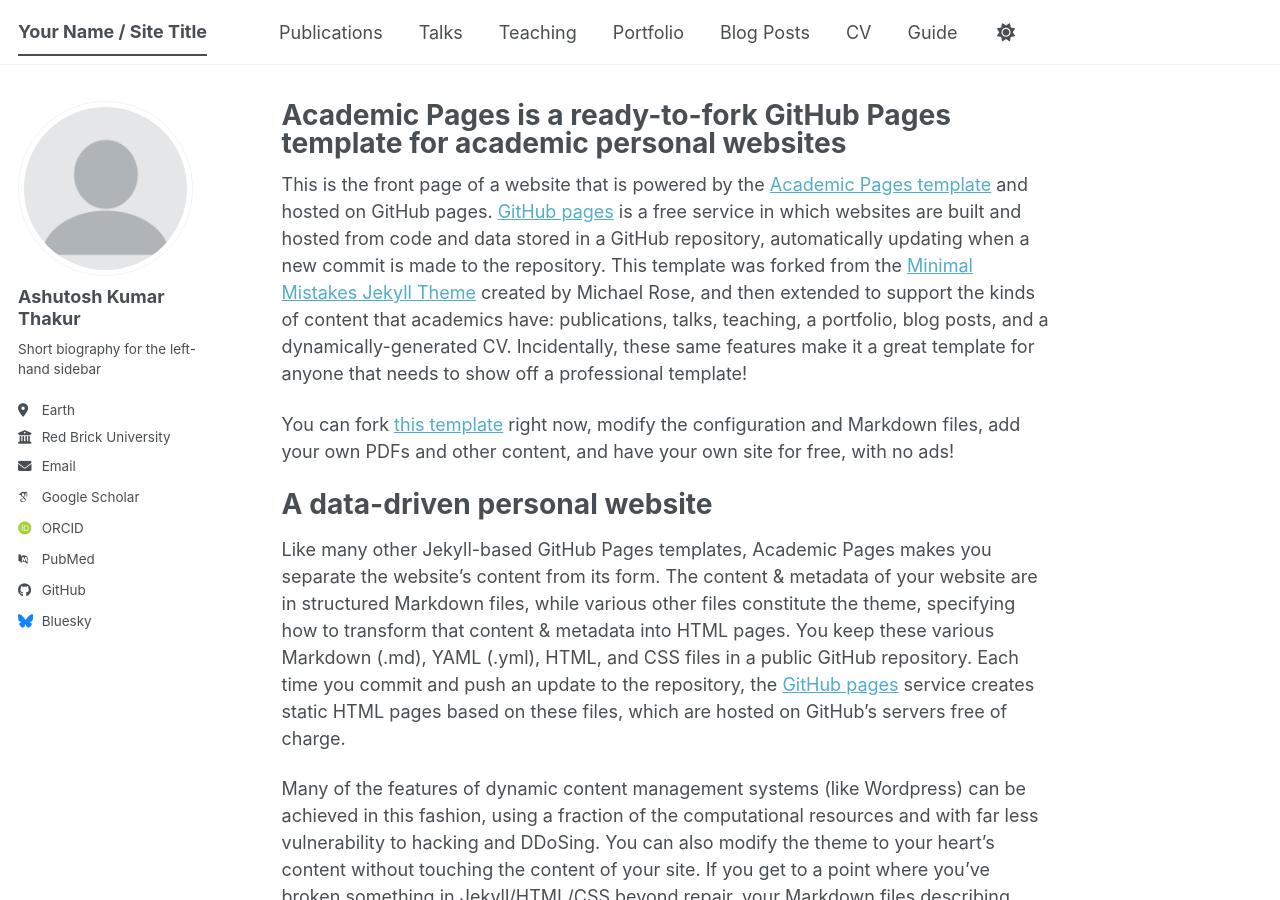
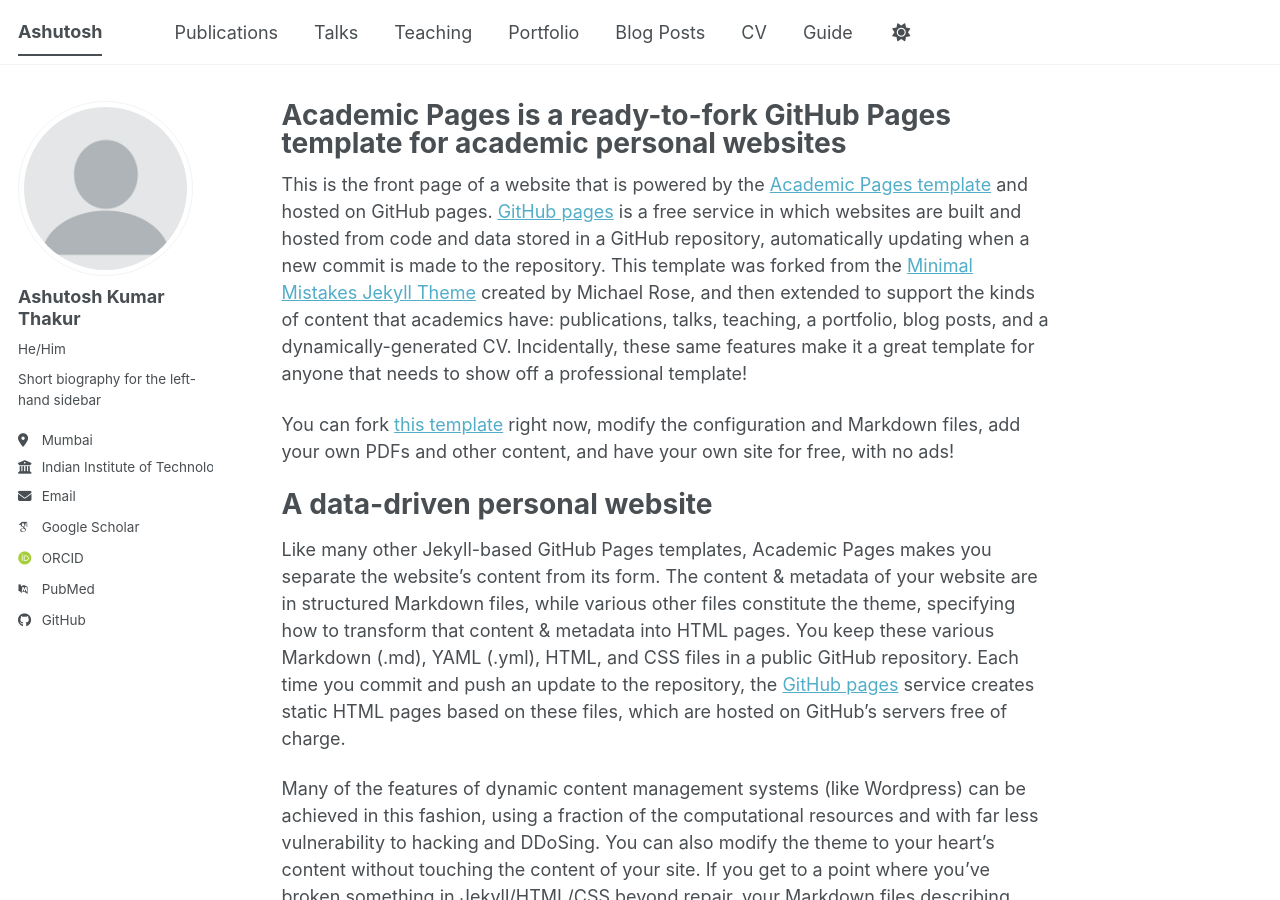
Before and after one commit to Ashu994/Ashu994.github.io, a Jekyll site: the page built from _pages/about.md, in a window 1280 px wide and 900 px high. Built offline with Jekyll 4.4.1, drawn with Linux system fonts in a browser that asks for light colours; some web fonts are replaced; a script bundle is joined from its source files by our own code; library files that are not in the unit come from our copies.

Commit message:
Update _config.yml

```diff
--- a/_config.yml
+++ b/_config.yml
@@ -9,7 +9,7 @@
 # Basic Site Settings
 locale                   : "en-US"
 site_theme               : "default" # The available themes options are "default", "air", "sunrise", "mint", "dirt" and "contrast"
-title                    : "Your Name / Site Title"
+title                    : "Ashutosh"
 title_separator          : "-"
 name                     : &name "Your Name"
 description              : &description "Your Name's academic portfolio"   # Update this with a general description of your site, this is the default if not overridden by a page
@@ -25,12 +25,12 @@
   # Biographic information
   avatar           : "profile.png"
   name             : "Ashutosh Kumar Thakur"
-  pronouns         : # example: "she/her"
+  pronouns         : "He/Him"
   bio              : "Short biography for the left-hand sidebar"
-  location         : "Earth"
-  employer         : "Red Brick University"
+  location         : "Mumbai"
+  employer         : "Indian Institute of Technology Bombay"
   uri              : # URL
-  email            : "none@example.org"
+  email            : "ashutosh_thakur@iitb.ac.in"
 
   # Academic websites
   academia         : # URL
@@ -57,7 +57,7 @@
 
   # Social media
   artstation       : # Username
-  bluesky          : "bsky.app" # Replace this with you Bluesky username
+  bluesky          : # Replace this with you Bluesky username "bsky.app"
   facebook         : # Username
   flickr           : # Username
   foursquare       : # Username
```
